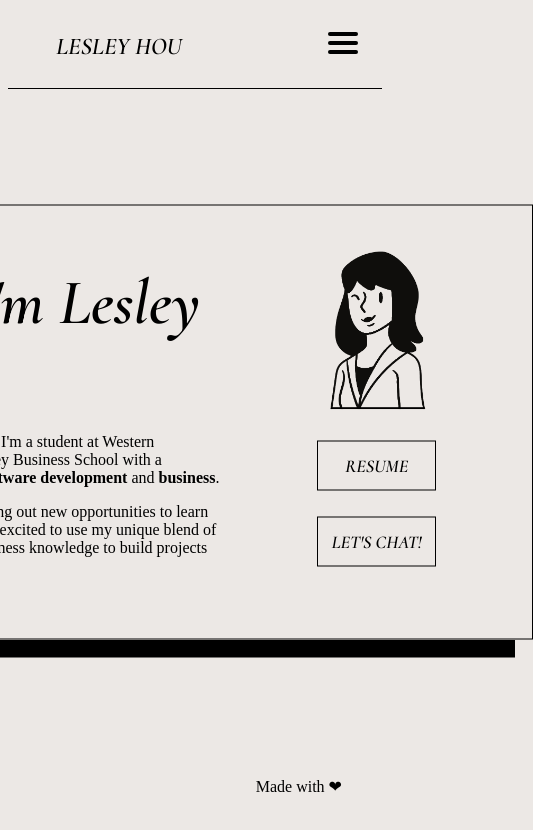
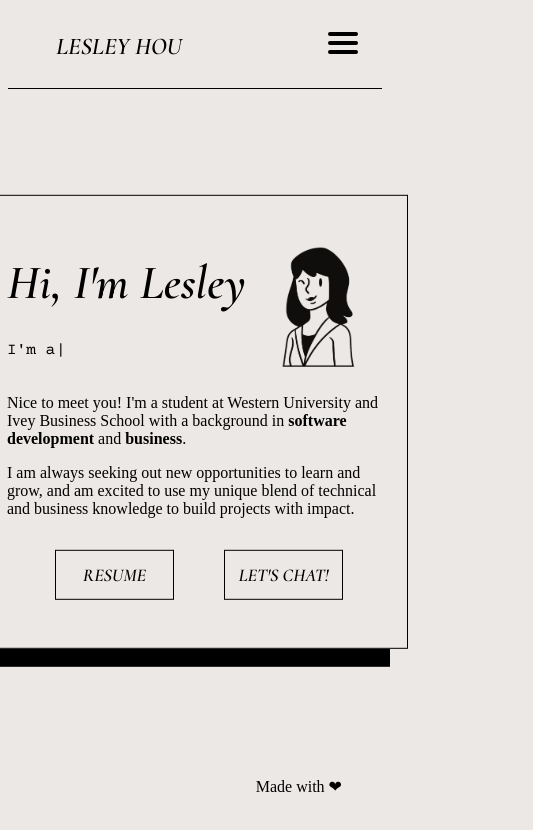
Before and after one commit to lesley-hou/portfolio-site, a React (Create React App) app: page / in a window 390 px wide. Shown: the top 830 px of the page, 533 px wide, since content can reach past the window. Built offline with nearby package versions, Linux system fonts and the light colour scheme.

Commit message:
Feat: Add mobile responsive media query to About page

```diff
--- a/src/Components/Featured.js
+++ b/src/Components/Featured.js
@@ -133,8 +133,8 @@ const Featured = () => {
                     )}
                     {org !== "GC" && org !== "HW" && org !== "CSUS" && (
                     <div className="select-org-for-details">
-                        <div className="select-org">SELECT TO SEE MORE DETAILS</div>
-                        <img className="select-org-planet" src={planet} width="200vw"/>
+                        <div className="select-org">SELECT &nbsp;↗&nbsp; TO SEE <br></br> MORE DETAILS</div>
+                        <img className="select-org-planet" src={planet} width="160vw"/>
                     </div>
                     )}
                 </span>
--- a/src/Components/Styles/Featured.css
+++ b/src/Components/Styles/Featured.css
@@ -6,7 +6,7 @@
     top: 38%;
     left: 50%;
     transform: translate(-50%, -50%);
-    width: 60vw;
+    width: 800px;
 }
 
 .horizontal_divider {
--- a/src/Pages/About.js
+++ b/src/Pages/About.js
@@ -9,7 +9,7 @@ const About = () => {
             <div className="intro">
                 <div className="intro-left">
                     <h1 className="title">Hi, I'm Lesley</h1>
-                    <span className="description">
+                    <span className="about-description">
                         <Typewriter
                         options={{autoStart: true,
                                 loop: true,
@@ -23,9 +23,9 @@ const About = () => {
                         />
                     </span>
                 </div>
-                <img className="avatar" src={avatar} width="100vh"/>
-                <div className="description_and_buttons">
-                    <div className="about_text">
+                <img className="avatar" src={avatar}/>
+                <div className="description-and-buttons">
+                    <div className="about-text">
                         <p>Nice to meet you! I'm a student at Western University and Ivey Business School with a background in <strong>software development</strong> and <strong>business</strong>.</p>
                         <p>I am always seeking out new opportunities to learn and grow, and am excited to use my unique blend of technical and business knowledge to build projects with impact. </p>
                     </div>
--- a/src/Pages/Styles/About.css
+++ b/src/Pages/Styles/About.css
@@ -33,6 +33,7 @@ body {
   position: absolute;
   top: 2.8em;
   right: 6.5em;
+  width: 100px;
 }
 
 .title {
@@ -42,12 +43,13 @@ body {
   margin: 10px 0px;
 }
 
-.description {
+.about-description {
   font-family: 'Courier Prime', monospace;
-  font-size: 2em;
+  font-size: 1.3em;
+  margin: 2em;
 }
 
-.description_and_buttons {
+.description-and-buttons {
   display: flex;
 }
 
@@ -58,3 +60,38 @@ body {
   justify-content: space-between;
   margin: 1.5em 6em;
 }
+
+@media (max-width: 750px) {
+  .intro {
+    width: 400px;
+  }
+
+  .title {
+    font-size: 3em;
+  }
+
+  .about-description {
+    font-size: 1em;
+  }
+
+  .avatar {
+    position: absolute;
+    top: 3.2em;
+    right: 3.2em;
+    width: 75px;
+  }
+
+  .about-text {
+    margin-right: 1em;
+  }
+
+  .description-and-buttons {
+    display: block;
+  }
+
+  .buttons {
+    flex-direction: row;
+    margin: 2em 4em 0 3em;
+  }
+
+}
```
